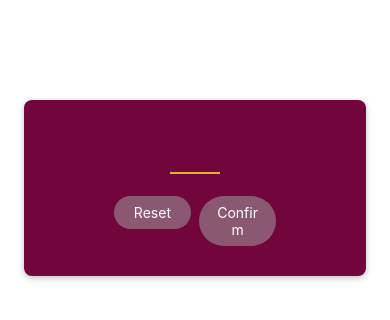
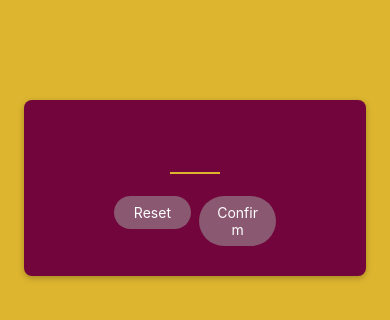
Before and after one commit to ElJefe111944/number-guess-challenge-app, a React Native app: screen / in a window 390 px wide. Shown: the top 320 px of the page. Built offline with nearby package versions, Linux system fonts and the light colour scheme.

Commit message:
Background colour added to app file for all screens

```diff
--- a/App.tsx
+++ b/App.tsx
@@ -1,14 +1,18 @@
-import { StatusBar } from 'expo-status-bar';
-import { StyleSheet, Text, View } from 'react-native';
+import { StyleSheet, View } from 'react-native';
 // screens
 import StartGameScreen from './screens/StartGameScreen';
 
 export default function App() {
   return (
-    <StartGameScreen />
+    <View style={styles.rootScreen}>
+          <StartGameScreen />
+    </View>
   );
 }
 
 const styles = StyleSheet.create({
-
+  rootScreen: {
+    backgroundColor: '#ddb52f',
+    flex: 1,
+  }
 });
```
